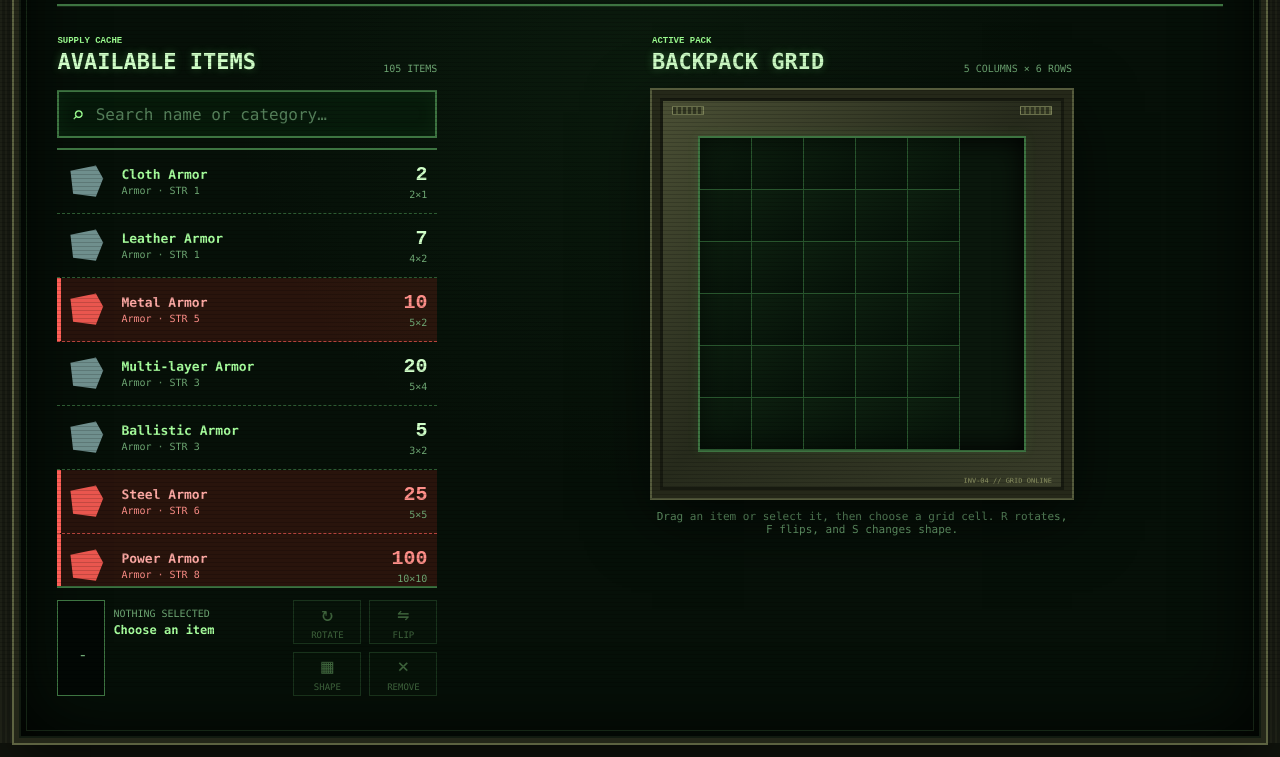
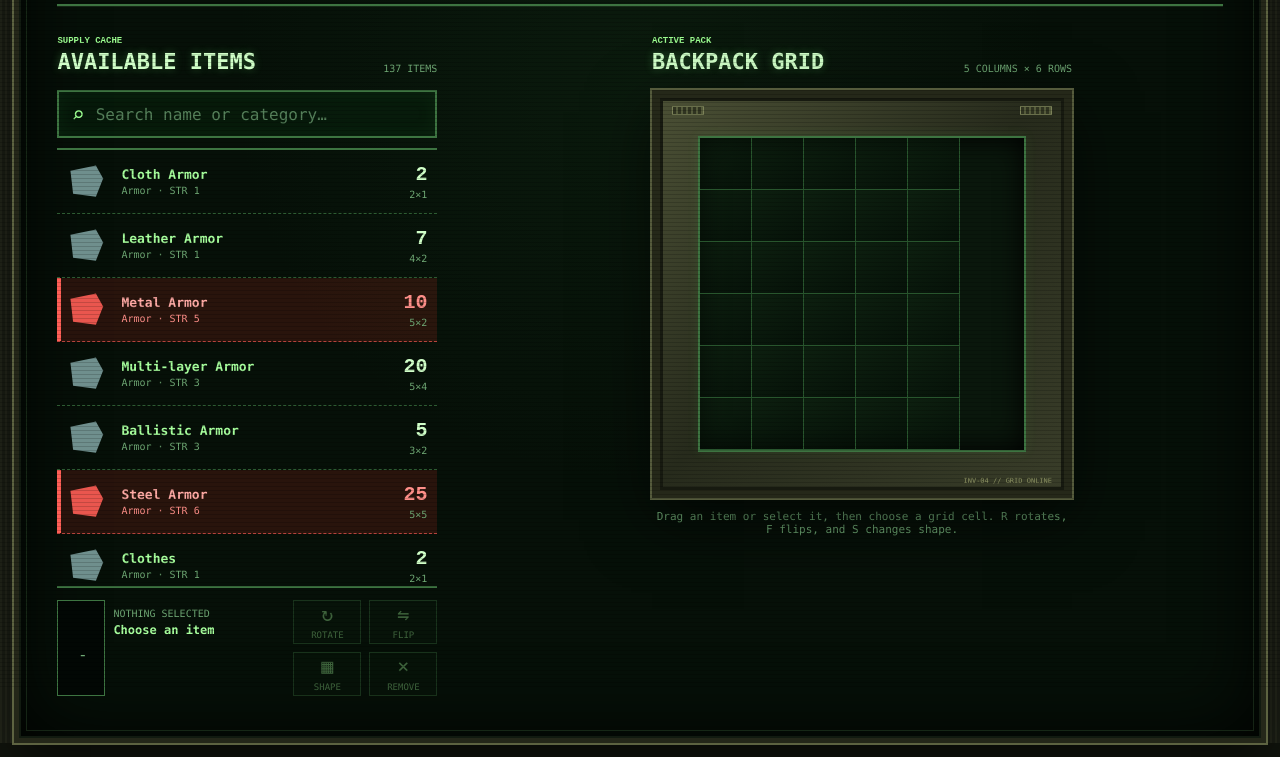
Before and after one commit to TSuokko/TSuokko.github.io, a plain HTML site: page index.html in a window 1280 px wide. Shown: the part 110-867 px from the top of the page. Drawn offline with Linux system fonts and the light colour scheme.

Commit message:
Items added and cleanup

```diff
--- a/index.html
+++ b/index.html
@@ -5,7 +5,7 @@
     <meta name="viewport" content="width=device-width, initial-scale=1.0">
     <meta name="theme-color" content="#242719">
     <meta name="description" content="A load-based spatial inventory minigame.">
-    <title>Field Loadout</title>
+    <title>Survival Loadout</title>
     <link rel="stylesheet" href="./style.css?v=10">
   </head>
   <body>
@@ -14,8 +14,7 @@
         <div class="brand">
           <span class="brand-mark" aria-hidden="true">FL</span>
           <div>
-            <h1>Field Loadout</h1>
-            <p>Pack deliberately. Waste no space.</p>
+            <h1>Survival Loadout</h1>
           </div>
         </div>
 
--- a/js/items.js
+++ b/js/items.js
@@ -17,13 +17,14 @@ const DEFAULT_CATEGORY_COLOR = "#718071";
 
 export const ITEMS = [
   //armor
+  //note, armor load is based on if the user is wearing the armor
   { id: "cloth-armor", name: "Cloth Armor", load: 2, requirement: 1, category: "Armor" },
   { id: "leather-armor", name: "Leather Armor", load: 7, requirement: 1, category: "Armor" },
   { id: "metal-armor", name: "Metal Armor", load: 10, requirement: 5, category: "Armor" },
   { id: "multi-layer-armor", name: "Multi-layer Armor", load: 20, requirement: 3, category: "Armor"},
   { id: "ballistic-armor", name: "Ballistic Armor", load: 5, requirement: 3, category: "Armor" },
   { id: "steel-armor", name: "Steel Armor", load: 25, requirement: 6, category: "Armor" },
-  { id: "power-armor", name: "Power Armor", load: 100, requirement: 8, category: "Armor" },
+  { id: "clothing", name: "Clothes", load: 2, requirement: 1, category: "Armor" },
   //melee
   { id: "shiv", name: "Shiv", load: 1, requirement: 1, category: "Melee"},
   { id: "knife", name: "Knife", load: 2, requirement: 2, category: "Melee"},
@@ -45,7 +46,26 @@ export const ITEMS = [
   { id: "trap-fist", name: "Trap Fist", load: 20, requirement: 8, category: "Melee"},
   { id: "power-fist", name: "Power Fist", load: 12, requirement: 6, category: "Melee"},
   //ammo
-  { id: "ammo", name: "10x Ammo", load: 1, requirement: 1, category: "Ammo" },
+  { id: "357ammo", name: ".357 Ammo 10x", load: 1, requirement: 1, category: "Ammo" },
+  { id: "50ammo", name: ".50 Ammo 10x", load: 1, requirement: 1, category: "Ammo" },
+  { id: "308ammo", name: ".308 Ammo 10x", load: 1, requirement: 1, category: "Ammo" },
+  { id: "44ammo", name: ".44 Ammo 10x", load: 1, requirement: 1, category: "Ammo" },
+  { id: "45ammo", name: ".45 Ammo 10x", load: 1, requirement: 1, category: "Ammo" },
+  { id: "10mmammo", name: "10mm Ammo 10x", load: 1, requirement: 1, category: "Ammo" },
+  { id: "9mmammo", name: "9mm Ammo 10x", load: 1, requirement: 1, category: "Ammo" },
+  { id: "12g-ammo", name: "12 gauge Ammo 10x", load: 1, requirement: 1, category: "Ammo" },
+  { id: "127mmammo", name: "12.7mm Ammo 10x", load: 1, requirement: 1, category: "Ammo" },
+  { id: "556ammo", name: "5.56mm Ammo 10x", load: 1, requirement: 1, category: "Ammo" },
+  { id: "Flareammo", name: "Flare Ammo 10x", load: 1, requirement: 1, category: "Ammo" },
+  { id: "ECammo", name: "Energy Cell Ammo 30x", load: 1, requirement: 1, category: "Ammo" },
+  { id: "MFammo", name: "Microfusion Ammo 30x", load: 1, requirement: 1, category: "Ammo" },
+  { id: "cryo-ammo", name: "Cryo Cell Ammo 30x", load: 1, requirement: 1, category: "Ammo" },
+  { id: "Fusion-core", name: "Fusion Core", load: 1, requirement: 1, category: "Ammo" },
+  { id: "2mmEC-ammo", name: "2mm EC ammo 30x", load: 1, requirement: 1, category: "Ammo" },
+  { id: "Gamme-cell-ammo", name: "Gamma Cell ammo 30x", load: 1, requirement: 1, category: "Ammo" },
+  { id: "Fuel", name: "Fuel", load: 20, requirement: 1, category: "Ammo" },
+  { id: "Mini-nuke", name: "Mini Nuke", load: 12, requirement: 1, category: "Ammo" },
+  { id: "Missile", name: "Missile", load: 10, requirement: 1, category: "Ammo" },
   //guns
   { id: "9mm-pistol", name: "9mm Pistol", load: 5, requirement: 3, category: "Guns" },
   { id: "10mm-pistol", name: "10mm Pistol", load: 6, requirement: 4, category: "Guns" },
@@ -108,18 +128,16 @@ export const ITEMS = [
   { id: "rope", name: "Rope", load: 8, requirement: 1, category: "Gear"},
   { id: "sleeping-bag", name: "Sleeping Bag", load: 10, requirement: 1, category: "Gear"},
   { id: "weapon-repair-kit", name: "Weapon Repair Kit", load: 10, requirement: 1, category: "Gear"},
-  //misc
-  { id: "computer", name: "Computer Boy", load: 4, requirement: 1, category: "Misc"},
-  { id: "stealth-boy", name: "Stealth Boy", load: 3, requirement: 1, category: "Misc"},
-  { id: "two-way-radio", name: "Two-Way Radio", load: 2, requirement: 1, category: "Misc"},
-  { id: "book", name: "Book", load: 1, requirement: 1, category: "Misc"},
   //food
   { id: "canned-food", name: "Canned Food", load: 2, requirement: 1, category: "Food"},
   { id: "candy", name: "Candy", load: 1, requirement: 1, category: "Food"},
   { id: "boxed-food", name: "Boxed Food", load: 4, requirement: 1, category: "Food"},
   { id: "vegetables", name: "Vegetable", load: 1, requirement: 1, category: "Food"},
   { id: "meat", name: "Meat", load: 3, requirement: 1, category: "Food"},
+  { id: "steak", name: "Steak", load: 6, requirement: 1, category: "Food"},
   { id: "drink", name: "Drink", load: 2, requirement: 1, category: "Food"},
+  { id: "alcohol", name: "Alcohol", load: 2, requirement: 1, category: "Food"},
+  { id: "stew", name: "Stew", load: 8, requirement: 1, category: "Food"},
   //meds
   { id: "antibiotics", name: "Antibiotics", load: 1, requirement: 1, category: "Meds"},
   { id: "doctors-bag", name: "Doctor's Bag", load: 15, requirement: 1, category: "Meds"},
@@ -130,8 +148,22 @@ export const ITEMS = [
   { id: "robot-fix-kit", name: "Robot Fix Kit", load: 4, requirement: 1, category: "Meds"},
   { id: "chem", name: "Chem (Bottle)", load: 1, requirement: 1, category: "Meds"},
   { id: "chems", name: "Chems (10x Pills)", load: 1, requirement: 1, category: "Meds"},
-  { id: "overclock-program", name: "Overclock Program 10x", load: 1, requirement: 1, category: "Meds"}
-
+  { id: "overclock-program", name: "Overclock Program 10x", load: 1, requirement: 1, category: "Meds"},
+  //misc
+  { id: "computer", name: "Computer Boy", load: 4, requirement: 1, category: "Misc"},
+  { id: "stealth-boy", name: "Stealth Boy", load: 3, requirement: 1, category: "Misc"},
+  { id: "two-way-radio", name: "Two-Way Radio", load: 2, requirement: 1, category: "Misc"},
+  { id: "book", name: "Book", load: 1, requirement: 1, category: "Misc"},
+    { id: "Load1", name: "Other1", load: 1, requirement: 1, category: "Misc"},
+    { id: "Load2", name: "Other2", load: 1, requirement: 1, category: "Misc"},
+    { id: "Load3", name: "Other3", load: 1, requirement: 1, category: "Misc"},
+    { id: "Load4", name: "Other4", load: 1, requirement: 1, category: "Misc"},
+    { id: "Load5", name: "Other5", load: 1, requirement: 1, category: "Misc"},
+    { id: "Load6", name: "Other6", load: 1, requirement: 1, category: "Misc"},
+    { id: "Load7", name: "Other7", load: 1, requirement: 1, category: "Misc"},
+    { id: "Load8", name: "Other8", load: 1, requirement: 1, category: "Misc"},
+    { id: "Load9", name: "Other9", load: 1, requirement: 1, category: "Misc"},
+    { id: "Load10", name: "Other10", load: 1, requirement: 1, category: "Misc"}
 ];
 
 export function categoryColor(category) {
```
Also changed, not shown: README.md.
